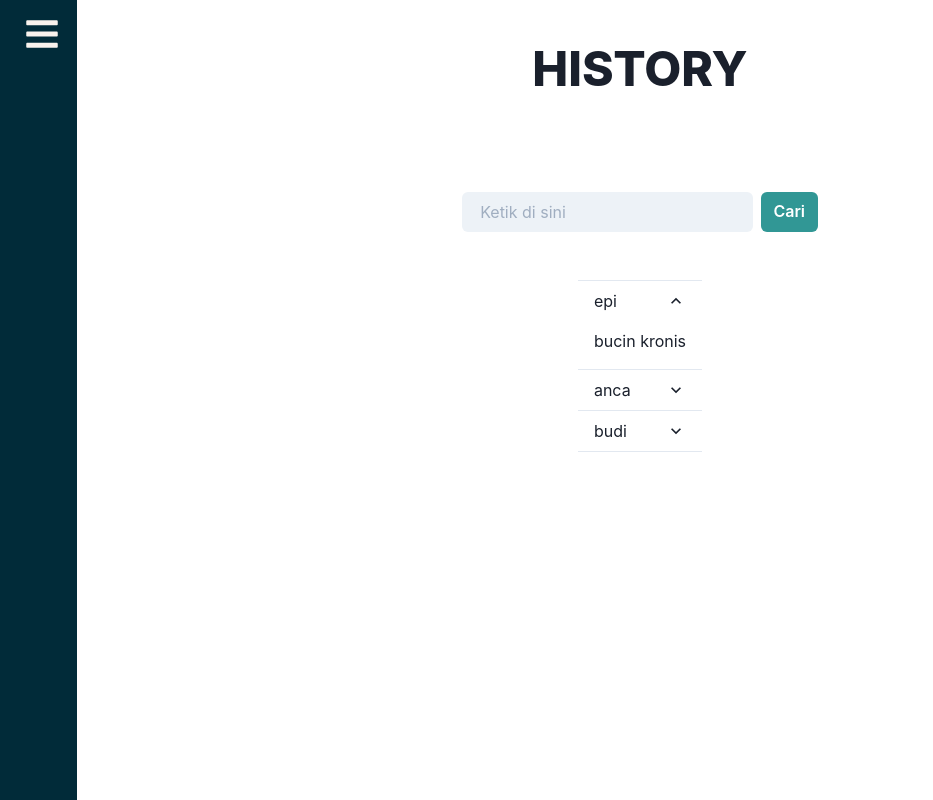
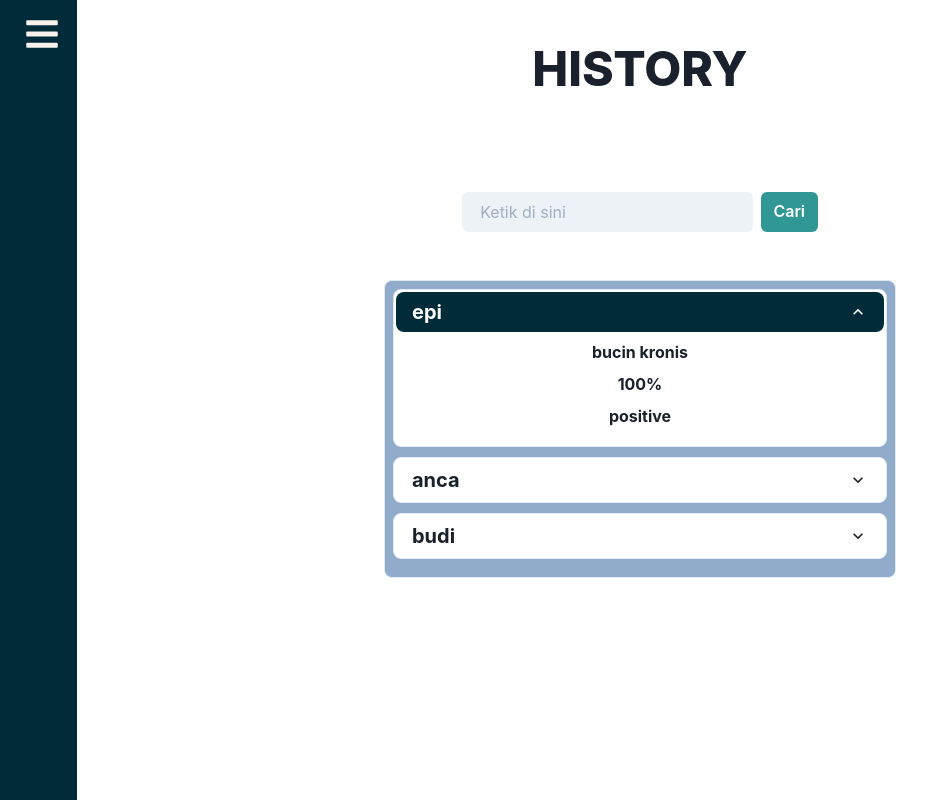
Before and after one commit to apwic/dna-pattern-matching, a React (Create React App) app in the folder src/client/: page /history in a window 1280 px wide. Shown: the whole page, without its empty margins (0-933 px from the left). Built offline with nearby package versions, Linux system fonts and the light colour scheme; a web font is replaced by a local one.

Commit message:
styling - ngagaya

```diff
--- a/src/client/src/components/HistoryStack.js
+++ b/src/client/src/components/HistoryStack.js
@@ -3,60 +3,76 @@ import {Box, HStack, IconButton, VStack, Text, StackDivider, Spacer, Accordion,
     AccordionItem,
     AccordionButton,
     AccordionPanel,
-    AccordionIcon} from '@chakra-ui/react'
+    AccordionIcon,
+    Heading} from '@chakra-ui/react'
 import {MdExpandMore} from 'react-icons/md'
 
 function HistoryStack() {
     const history = [
         {
             id: 1,
-            body: 'epi',
-            status: "bucin kronis"
+            nama: 'epi',
+            penyakit: "bucin kronis",
+            persentase: '100%',
+            status: 'positive'
         },
         {
             id: 2,
-            body: 'anca',
-            status: 'kurang afeksi'
+            nama: 'anca',
+            penyakit: 'kurang afeksi',
+            persentase: '80%',
+            status: 'positive'
         },
         {
             id: 3,
-            body: 'budi',
-            status: 'kasep maksimal'
+            nama: 'budi',
+            penyakit: 'kasep maksimal',
+            persentase: '1000%',
+            status: 'positive'
         },
     ]
     return(
-        // <VStack
-        //     divider={<StackDivider />}
-        //     borderColor='gray.200'
-        //     borderWidth='2px'
-        //     p = '4'
-        //     borderRadius='lg'
-        //     w='100%'
-        //     maxW={{base: '90vww', sm: '80vw', md: '50vw', lg: '40vw'}}
-        //     alignItems='stretch'
-        // >
-        //     {history.map(item => (
-        //         <HStack key={item.id}>
-        //             <Text>{item.body}</Text>
-        //             <Spacer/>
-        //             <IconButton icon={<MdExpandMore/>}/>
-        //         </HStack>
-
-        //     ))}
-        // </VStack>
-        <Accordion defaultIndex={[0]} allowMultiple>
+        <Accordion defaultIndex={[0]} allowMultiple
+        divider={<StackDivider />}
+        borderColor='gray.200'
+        borderWidth='1px'
+        p = '2'
+        borderRadius='lg'
+        w='100%'
+        maxW={{base: '90vww', sm: '80vw', md: '50vw', lg: '40vw'}}
+        alignItems='stretch'
+        backgroundColor='#91ACCA'
+        >
             {history.map(item => (
-            <AccordionItem key={item.id}>
+            <AccordionItem key={item.id}
+            borderWidth='1px'
+            borderRadius='lg'
+            p = '2px'
+            mb= '10px'
+            backgroundColor='white'
+            >
                 <h2>
-                    <AccordionButton>
+                    <AccordionButton _expanded={{ bg: '#012B39', color: 'white' }} borderRadius='lg'>
                         <Box flex='1' textAlign='left'>
-                            {item.body}
+                            <Heading size= 'md'>
+                                {item.nama}
+                            </Heading>
                         </Box>
                         <AccordionIcon />
                     </AccordionButton>
                 </h2>
                 <AccordionPanel pb={4}>
-                    {item.status}
+                    <VStack>
+                        <Heading size= 'base'>
+                            {item.penyakit}
+                        </Heading>
+                        <Heading size= 'base'>
+                            {item.persentase}
+                        </Heading>
+                        <Heading size= 'base'>
+                            {item.status}
+                        </Heading>
+                    </VStack>
                 </AccordionPanel>
             </AccordionItem>
             ))}
```
